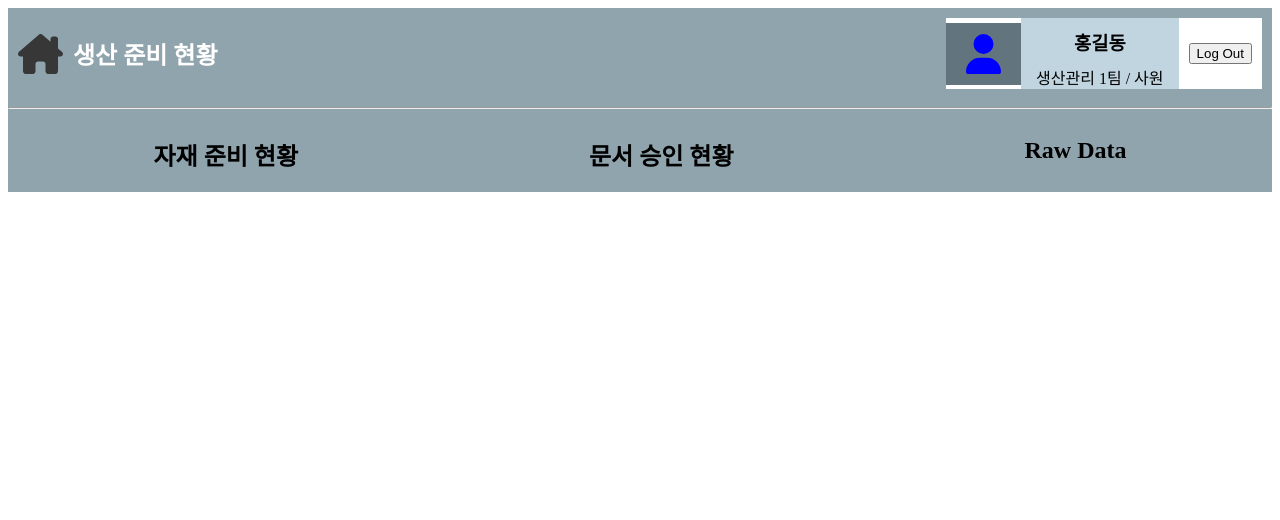
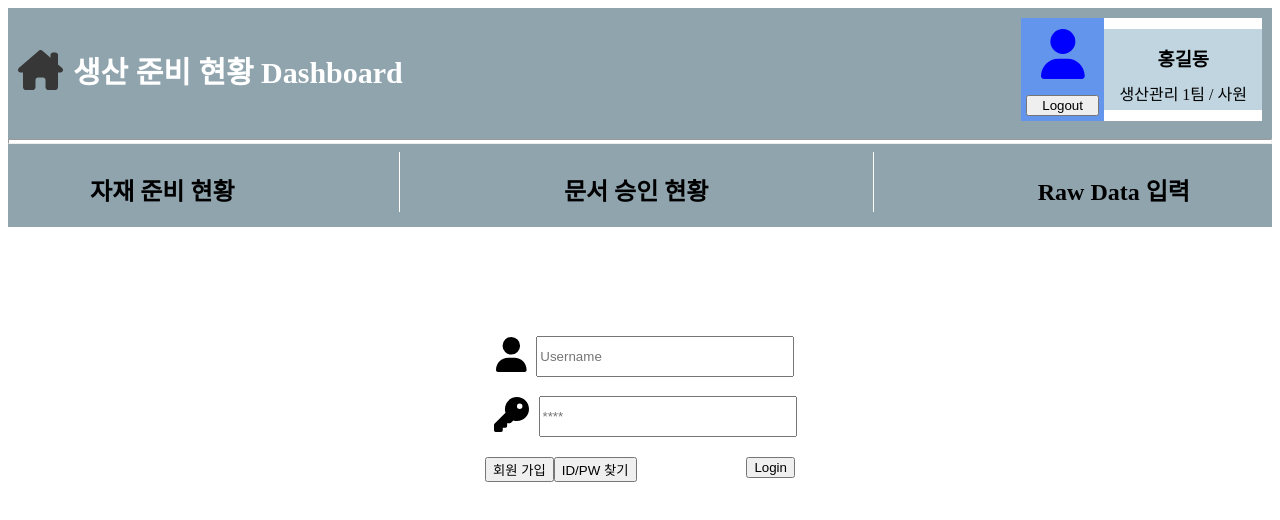
Before and after one commit to blessedPD/website-for-production-planning, a React (Create React App) app: page / in a window 1280 px wide. Shown: the top 520 px of the page. Built offline with nearby package versions, Linux system fonts and the light colour scheme.

Commit message:
React: Login Styling

```diff
--- a/src/App.js
+++ b/src/App.js
@@ -1,13 +1,24 @@
 import {useEffect, useState} from "react";
 import NavBar from "./component/NavBar.js";
+import Login from "./component/Login.js"
 
 
 function App() {
   const[isLogin, changeIsLogin] = useState(false); //로그인 여부 나타내는 변수
+  const [userName, changeUserName] = useState("홍길동");
+  const [userTeam, changeUserTeam] = useState("생산관리 1팀");
+  const [userRank, changeUserRank] = useState("사원");
 
   return (
-    <div>
+    <div
+      style =
+      {{display : "flex",
+        flexDirection : "column",
+
+      }}>
+
       <NavBar />
+      {isLogin? null : <Login />}
 
     </div>
   );
--- /dev/null
+++ b/src/component/Login.js
@@ -0,0 +1,39 @@
+import {useEffect, useState} from "react";
+import {FontAwesomeIcon} from "@fortawesome/react-fontawesome";
+import { faUser, faHouseChimney,faKey } from "@fortawesome/free-solid-svg-icons";
+import loginStyles from "./Login.module.css";
+
+function Login () {
+
+    return(
+        <section id={loginStyles.login}>
+            <div class={loginStyles.login__upper}>
+                <div class={loginStyles.login__upper__inputBox}>
+                    <label htmlFor ="userIcon" class={loginStyles.login__inputBox__label}>
+                        <FontAwesomeIcon icon={faUser} />
+                    </label>
+                    <input placeholder="Username" id="userIcon" class={loginStyles.login__inputBox__input}/>
+                </div>
+                <div class={loginStyles.login__upper__inputBox}>
+                    <label htmlFor ="pwIcon" class={loginStyles.login__inputBox__label}>
+                        <FontAwesomeIcon icon={faKey} />
+                    </label>
+                    <input placeholder="****" id="pwIcon" class={loginStyles.login__inputBox__input} />
+                </div>
+            </div>
+
+            <div class={loginStyles.login__buttons}>
+                <div class={loginStyles.login__buttons__left}>
+                    <button>회원 가입</button>
+                    <button>ID/PW 찾기</button>
+                </div>
+                <div class={loginStyles.login__buttons__right}>
+                    <button>Login</button>
+                </div>
+
+            </div>
+        </section>
+    );
+}
+
+export default Login;
--- /dev/null
+++ b/src/component/Login.module.css
@@ -0,0 +1,56 @@
+#login{
+    display:flex;
+    flex-direction: column;
+    align-items: center;
+    margin: 50px;
+    margin-top: 100px;
+
+}
+
+.login__upper{
+    display: flex;
+    flex-direction: column;
+    align-items: center;
+}
+
+.login__upper__inputBox{
+    padding: 0px;
+
+    font-size: 35px;
+    display: flex;
+    align-items: center;
+
+}
+
+.login__inputBox__label{
+
+    margin: 10px;
+}
+
+.login__inputBox__input{
+    height: 35px;
+    width: 250px;
+}
+
+
+
+
+
+
+.login__buttons{
+    display: flex;
+    flex-direction: row;
+    justify-content: space-between;
+    margin-top:10px;
+    width: 310px;
+
+}
+
+
+.login__buttons__left{
+
+}
+
+.login__buttons__right{
+
+}
--- a/src/component/NavBar.js
+++ b/src/component/NavBar.js
@@ -13,28 +13,37 @@ function NavBar () {
             <div class={styles.navbar__upper}>
                 <div class={styles.navbar__title}>
                     <FontAwesomeIcon icon={faHouseChimney} id={styles.navbar__title__logo} />
-                    <h1>생산 준비 현황</h1>
+                    <h1>생산 준비 현황 Dashboard</h1>
                 </div>
                 <div class={styles.navbar__userInfo}>
+                    <div class={styles.navbar__userInfo__left}>
+                        <FontAwesomeIcon icon={faUser} id={styles.navbar__userInfo__logo}/>
+                        <button class={styles.navbar__userInfo__logout}>Logout</button>
+                    </div>
 
-                    <FontAwesomeIcon icon={faUser} id={styles.navbar__userInfo__logo}/>
                     <div class={styles.navbar__userInfo__profile}>
                         <h3 class={styles.navbar__userInfo__name}>{userName}</h3>
                         <span class="navbar__userInfo__about">{userTeam} / {userRank}</span>
                     </div>
-                    <button class={styles.navbar__userInfo__logout}>Log Out</button>
+
                 </div>
             </div>
-            <hr />
+            <hr class={styles.hr} />
             <div class={styles.navbar__under}>
                 <div class="navbar__under__menu">
                     <h2>자재 준비 현황</h2>
                 </div>
+                <div class={styles.navbar__under__vl}>
+
+                </div>
                 <div class="navbar__under__menu">
                     <h2>문서 승인 현황</h2>
                 </div>
+                <div class={styles.navbar__under__vl}>
+
+                </div>
                 <div class="navbar__under__menu">
-                    <h2>Raw Data</h2>
+                    <h2>Raw Data 입력</h2>
                 </div>
             </div>
 
--- a/src/component/NavBar.module.css
+++ b/src/component/NavBar.module.css
@@ -22,6 +22,7 @@
     display: flex;
     align-items: center;
     color: white;
+    font-size: 20px;
 }
 
 #navbar__title__logo{
@@ -38,20 +39,29 @@
 
 }
 
+.navbar__userInfo__left{
+    display: flex;
+    flex-direction: column;
+    background-color: cornflowerblue;
+}
 #navbar__userInfo__logo{
-    font-size: 40px;
+    font-size: 50px;
     color: blue;
     margin: 0;
     padding: 11px 20px;
-    background-color: var(--color-darkBlueGray);
 
+}
+
+.navbar__userInfo__logout{
+    margin: 5px 5px;
 }
 
 .navbar__userInfo__profile{
     display: flex;
     flex-direction: column;
     align-items: center;
-    padding: 0px 15px;
+    padding: 5px 15px;
+    margin: auto;
     background-color: var(--color-lightBlueGray);
 }
 
@@ -59,11 +69,18 @@
     margin: 10px;
 }
 
-.navbar__userInfo__logout{
-    margin: 20px 10px;
+.navbar__under{
+    display: flex;
+    justify-content:space-around;
+    align-content: center;
 }
 
-.navbar__under{
-    display: flex;
-    justify-content:space-around
+.navbar__under__vl{
+    border-left: 1px solid white;
+    height: 60px;
 }
+
+.hr{
+    height : 3px;
+    background: white;
+}
```
